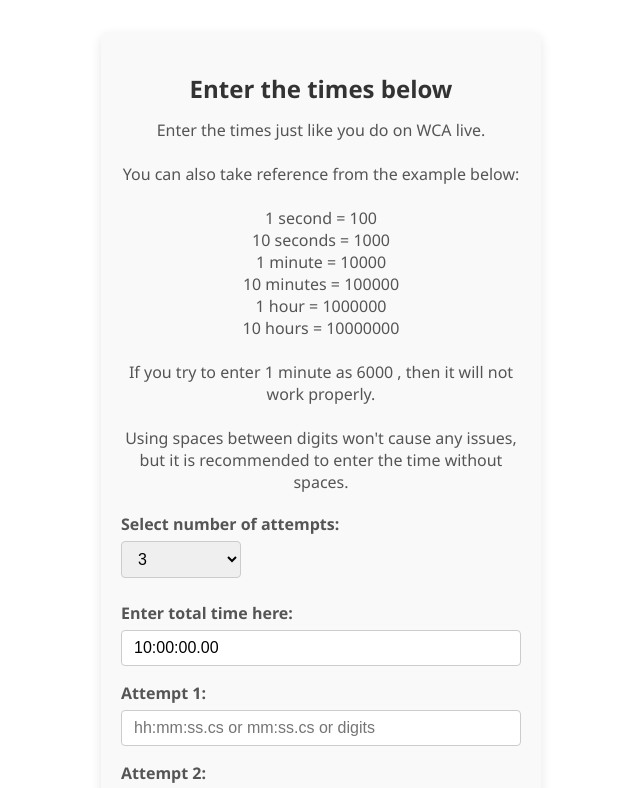
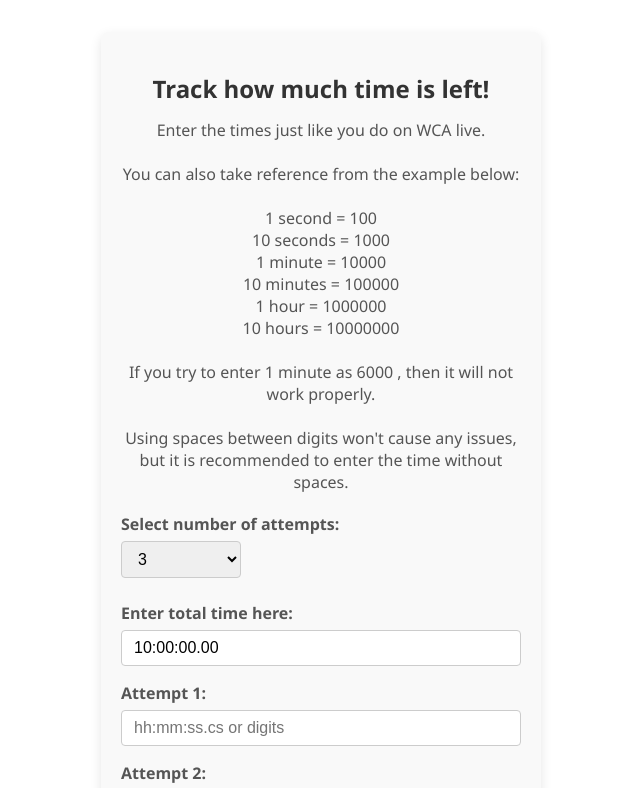
Before and after one commit to lnzainn/cumulative-tracker, a React (Create React App) app: page / in a window 1280 px wide. Shown: the top 788 px of the page, without its empty margins (319-959 px from the left). Built offline with nearby package versions, Linux system fonts and the light colour scheme.

Commit message:
Small change

```diff
--- a/src/App.js
+++ b/src/App.js
@@ -107,7 +107,7 @@ export default function TimeBoxes() {
 
   return (
     <div style={styles.container}>
-      <h2 style={styles.title}>Enter the times below</h2>
+      <h2 style={styles.title}>Track how much time is left!</h2>
       <p
         style={{
           ...styles.title,
@@ -179,7 +179,7 @@ export default function TimeBoxes() {
           type="text"
           value={total}
           onChange={handleInputChange(setTotal)}
-          placeholder="hh:mm:ss.cs or mm:ss.cs or digits"
+          placeholder="hh:mm:ss.cs or digits"
           style={styles.input}
           maxLength={12}
           title=""
@@ -210,7 +210,7 @@ export default function TimeBoxes() {
                 setAttempts(newAttempts);
               }
             }}
-            placeholder="hh:mm:ss.cs or mm:ss.cs or digits"
+            placeholder="hh:mm:ss.cs or digits"
             style={styles.input}
             maxLength={12}
             title="Enter time as hh:mm:ss.cs, mm:ss.cs or just digits (e.g. 2343 = 23.43 seconds)"
```
